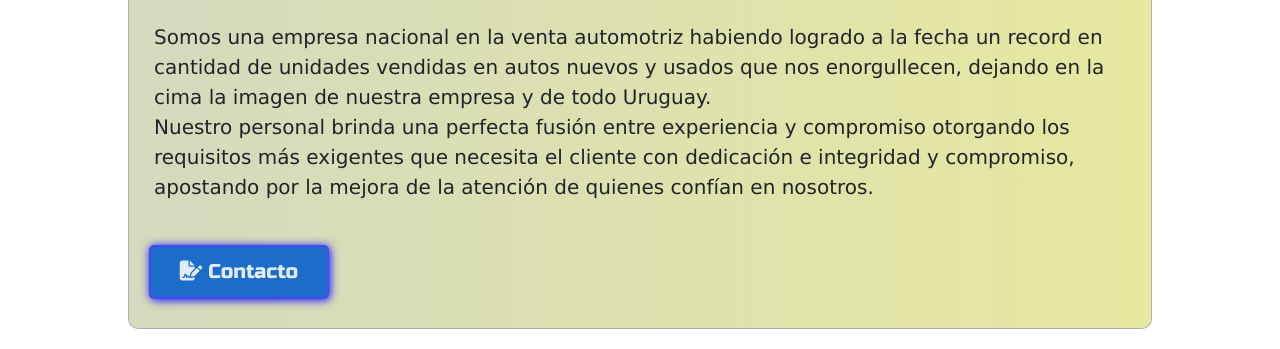
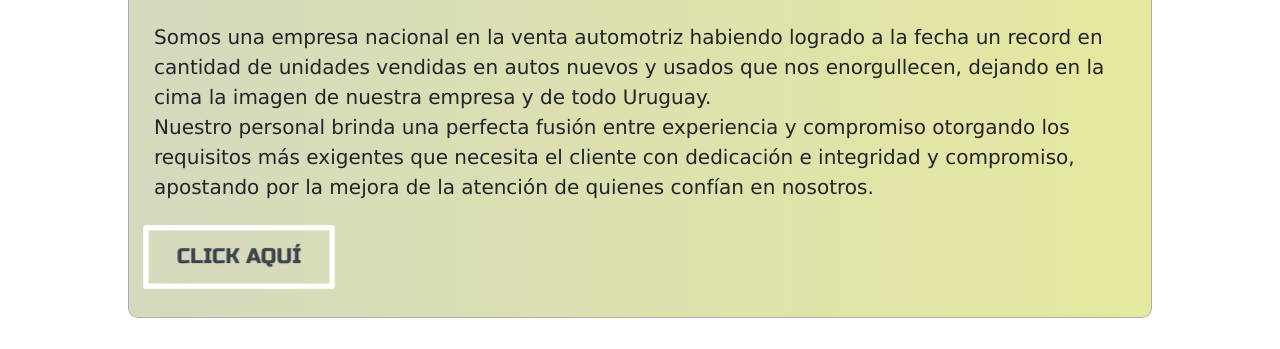
Before and after one commit to octavioadm/DXCar, a website: page html/empresa.html in a window 1280 px wide. Shown: the part 330-679 px from the top of the page. Drawn offline with nearby package versions, Linux system fonts and the light colour scheme; files that its build step writes are made by us from their sources.

Commit message:
cambio de animaciones del boton a contacto en pestaña empresa

```diff
--- a/html/empresa.html
+++ b/html/empresa.html
@@ -95,13 +95,18 @@
             cliente con dedicación e integridad y compromiso, apostando por la
             mejora de la atención de quienes confían en nosotros.
           </p>
+          <!-- BOTON IR A CONTACTO -->
           <div class="containerAboutUs__Contacto">
-            <a
-              href="contacto.html"
-              id="botonContacto"
-              class="btn btn-primary containerAboutUsContacto"
-              ><i class="fas fa-file-signature"></i> Contacto</a
-            >
+            <figure>
+              <div>
+                <span>Click aquí</span>
+                <span>
+                  <a href="contacto.html" id=""
+                    ><i class="fas fa-file-signature"></i> Contacto</a
+                  ></span
+                >
+              </div>
+            </figure>
           </div>
         </div>
       </div>
@@ -127,7 +132,7 @@
         <hr />
       </div>
       <div
-        class="container containerCardsTeam d-flex justify-content-evenly gap-4"
+        class="container containerCardsTeam d-flex justify-content-around gap-4"
       >
         <!-- CEO -->
         <div class="cardsTeamItem" data-aos="zoom-in-up">
--- a/sass/_empresa.scss
+++ b/sass/_empresa.scss
@@ -56,25 +56,59 @@ $mostrar: true;
     .containerAboutUs__Contacto {
       width: 90%;
     }
-    #botonContacto {
-      background-color: #1c6dc9;
-      border: 2px solid #4747f3;
-      box-shadow: 1px 1px 10px #0000ff;
+
+    /*BORRAR """"""""""""""""*/
+
+    figure {
+      width: 180px;
+      height: 60px;
+      cursor: pointer;
+      perspective: 500px;
+      -webkit-perspective: 500px;
+    }
+    figure div {
+      height: 100%;
+      transform-style: preserve-3d;
+      -webkit-transform-style: preserve-3d;
+      transition: 0.3s;
+      -webkit-transition: 0.3s;
+      -moz-transition: 0.3s;
+      -ms-transition: 0.3s;
+      -o-transition: 0.3s;
+    }
+    figure:hover div {
+      transform: rotateX(-90deg);
+    }
+    span {
+      width: 100%;
+      height: 100%;
+      position: absolute;
+      border: 5px solid #ffffff;
+      border-radius: 0.3rem;
+      font-family: $fuenteRussoVerdana;
+      line-height: 50px;
+      text-align: center;
+      text-transform: uppercase;
+      -webkit-border-radius: 0.3rem;
+      -moz-border-radius: 0.3rem;
+      -ms-border-radius: 0.3rem;
+      -o-border-radius: 0.3rem;
+      a {
+        text-decoration: none;
+        color: rgb(44, 41, 226);
+      }
+    }
+    span:nth-child(1) {
       font-size: 2rem;
-      padding: 1rem;
-      border-radius: 5px;
-      margin: 2% 0 1% 0%;
-      color: rgba(255, 255, 255, 0.87);
-      &:hover {
-        background-color: #1776e4;
-        border: 2px solid #3232f7;
-        transform: scale(1.05);
-        transition: 0.3s;
-        -webkit-transform: scale(1.05);
-        -moz-transform: scale(1.05);
-        -ms-transform: scale(1.05);
-        -o-transform: scale(1.05);
-      }
+      color: $grisBase;
+      transform: translate3d(0, 0, 30px);
+      -webkit-transform: translate3d(0, 0, 30px);
+    }
+    span:nth-child(2) {
+      font-size: 2rem;
+      background: #d6dabe;
+      transform: rotateX(90deg) translate3d(0, 0, 30px);
+      -webkit-transform: rotateX(90deg) translate3d(0, 0, 30px);
     }
   }
 }
```
Also changed, not shown: html/contacto.html (+10 -4 lines), css/styles.css, 1 other file.
